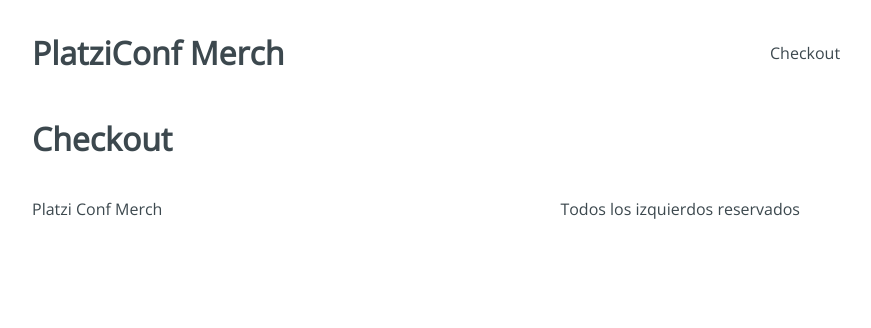
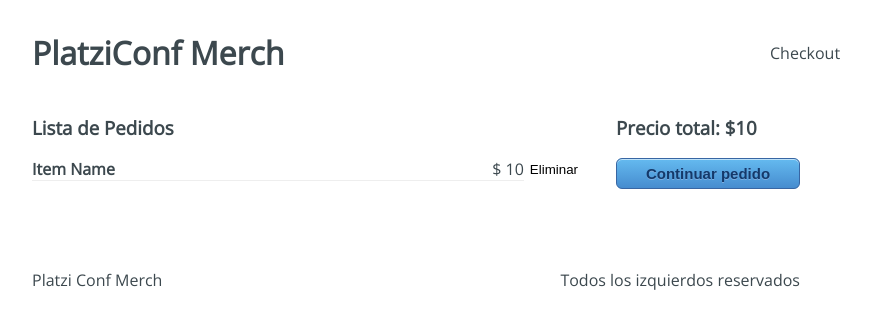
Before and after one commit to lenninIbarrraGonzalez/tiendaVirtual, a React app: page /checkout in a window 1280 px wide. Shown: the top 328 px of the page, without its empty margins (224-1095 px from the left). Built offline with nearby package versions, Linux system fonts and the light colour scheme.

Commit message:
implementando la pagina de checkout

```diff
--- a/src/containers/Checkout.jsx
+++ b/src/containers/Checkout.jsx
@@ -1,7 +1,23 @@
 import React from 'react'
+import '../styles/components/Checkout.css'
 
 const Checkout = () => (
-  <h1>Checkout</h1>
+  <div className="Checkout">
+    <div className="Checkout-content">
+      <h3>Lista de Pedidos</h3>
+      <div className="Checkout-item">
+        <div className="Checkout-element">
+          <h4>Item Name</h4>
+          <span>$ 10</span>
+        </div>
+        <button type='button'>Eliminar</button>
+      </div>
+    </div>
+    <div className="Checkout-sidebar">
+      <h3>Precio total: $10</h3>
+      <button type='button'>Continuar pedido</button>
+    </div>
+  </div>
 );
 
 export default Checkout;
```
